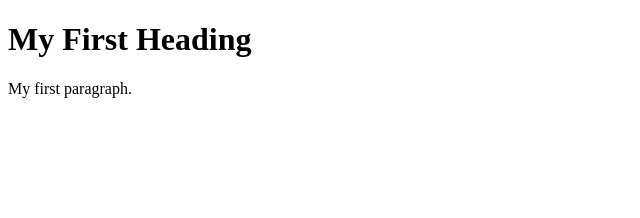
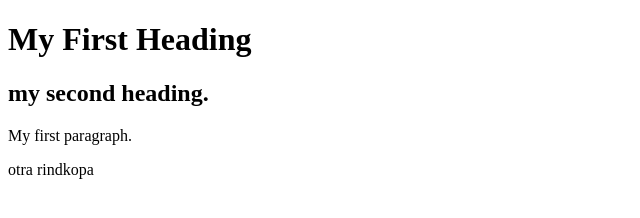
Before and after one commit to luckydoik/my-first-webpage, a plain HTML site: page index.html in a window 1280 px wide. Shown: the whole page, without its empty margins (0-640 px from the left). Drawn offline with Linux system fonts and the light colour scheme.

Commit message:
my first changes to HTML code

```diff
--- a/index.html
+++ b/index.html
@@ -3,7 +3,10 @@
 <body>
 
 <h1>My First Heading</h1>
+<h2>my second heading.</h2>
+
 <p>My first paragraph.</p>
+<p>otra rindkopa</p>
 
 </body>
 </html>
```
